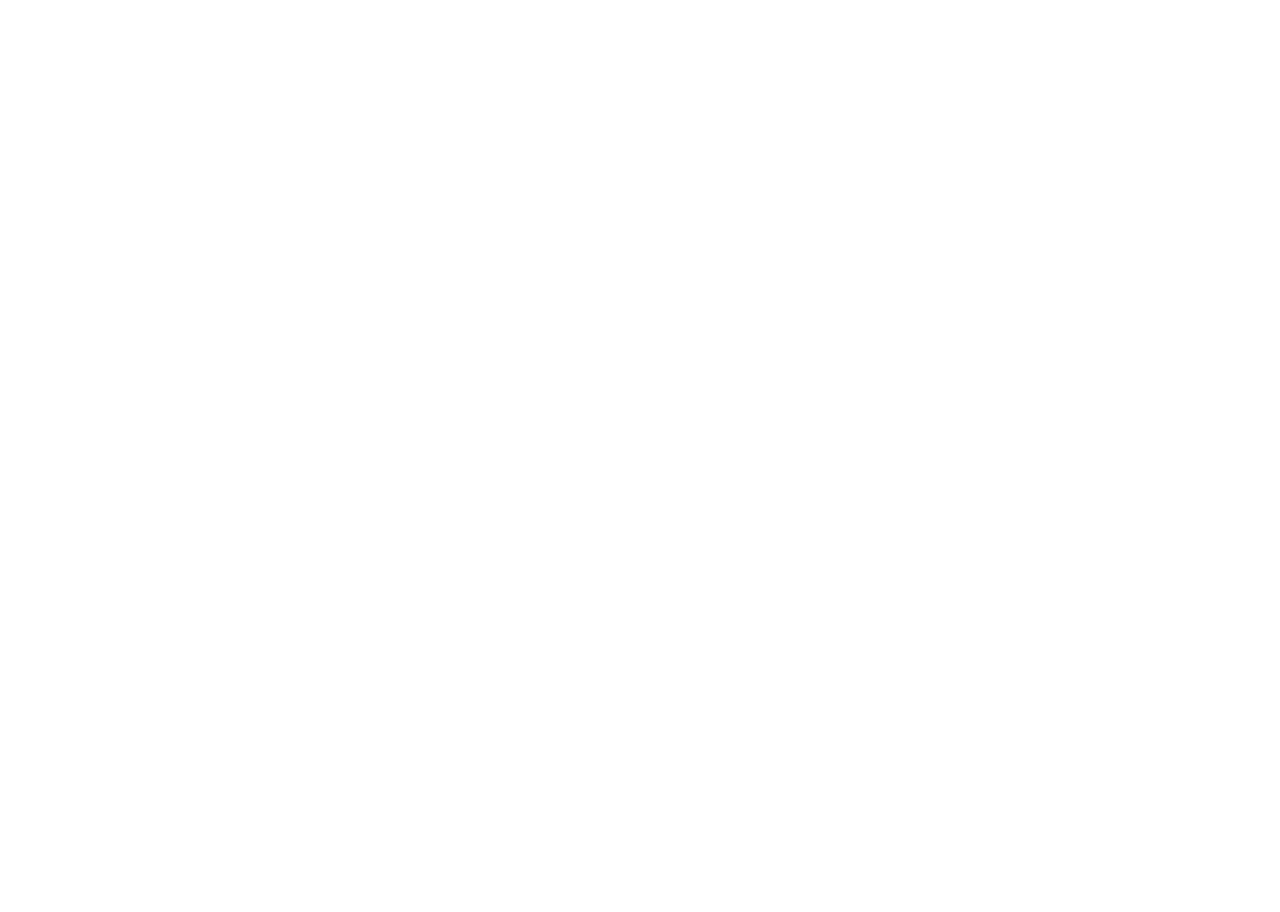
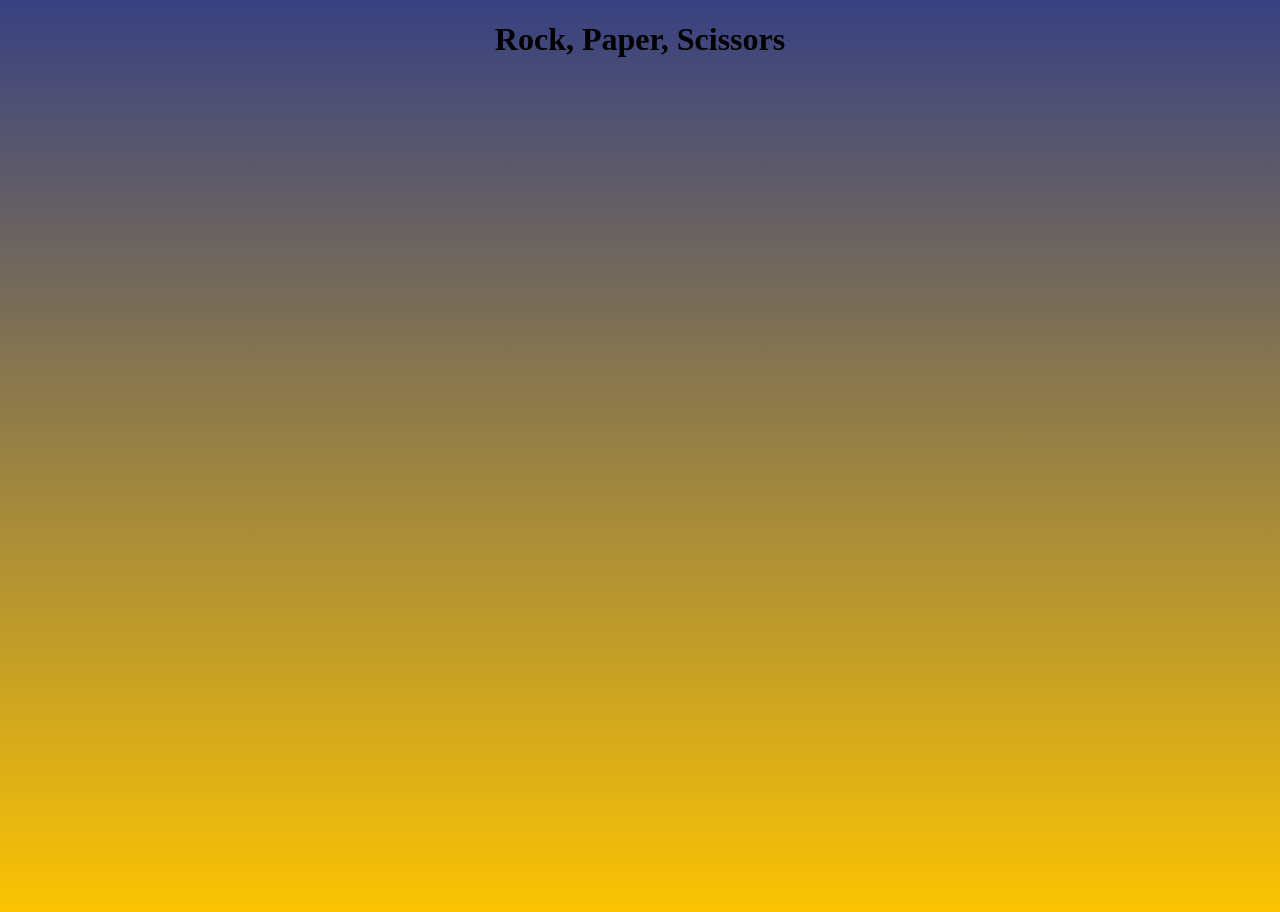
Before and after one commit to jamievullo/Rock-Paper-Scissors, a plain HTML site: page index.html in a window 1280 px wide. Before the commit the page ends 800 px from the top, so only its background shows below. Drawn offline with Linux system fonts and the light colour scheme.

Commit message:
Adding some boilerplate css WIP.

```diff
--- a/index.html
+++ b/index.html
@@ -3,10 +3,11 @@
     <head>
         <meta charset="UTF-8">
         <meta name="viewport" content="width=device-width, initial-scale=1.0">
-        <title>To-Do-App</title>
+        <title>Rock, Paper, Scissors</title>
         <link rel="stylesheet" type="text/css" href="style.css">
     </head>
     <body>
+        <h1>Rock, Paper, Scissors</h1>
 
 
 
--- a/style.css
+++ b/style.css
@@ -0,0 +1,10 @@
+body {
+    background: linear-gradient(to bottom, #384182, #ffc600);
+    background-size: cover;
+    background-repeat: no-repeat;
+    height: 900px;
+}
+
+h1 {
+    text-align: center;
+}
```
